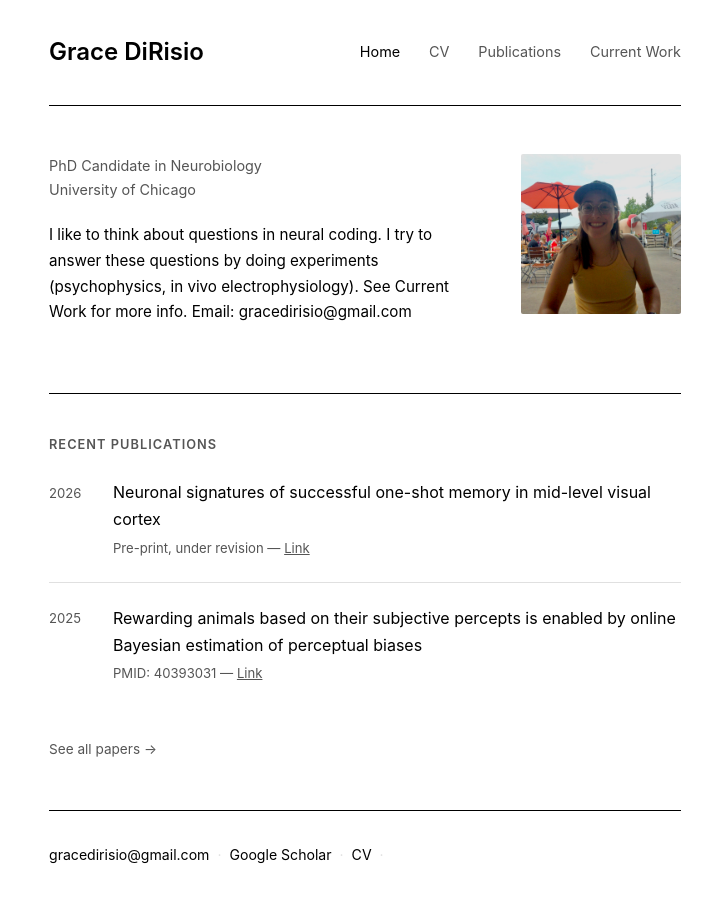
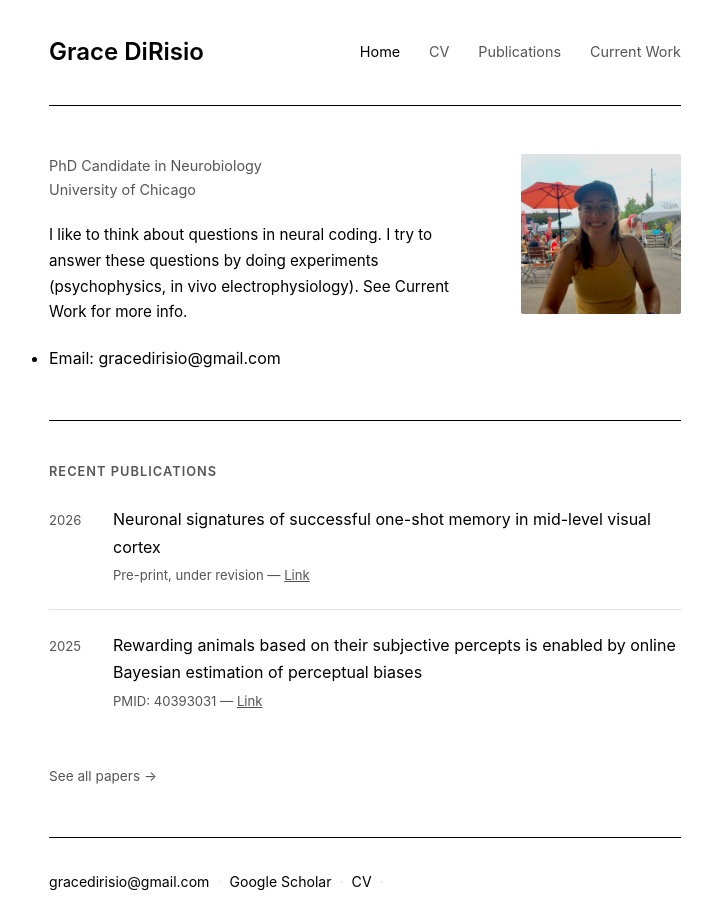
Before and after one commit to gracedirisio/gracedirisio.github.io, a plain HTML site: page index.html in a window 1280 px wide. Shown: the whole page, without its empty margins (275-987 px from the left). Before the commit the page ends 891 px from the top, so only its background shows below. Drawn offline with Linux system fonts and the light colour scheme; a web font is replaced by a local one.

Commit message:
add email
Updated bio section to include email in a list format.

```diff
--- a/index.html
+++ b/index.html
@@ -25,7 +25,8 @@
         <p class="subtitle">PhD Candidate in Neurobiology<br>University of Chicago</p>
         <p class="bio">
           I like to think about questions in neural coding. I try to answer these questions by doing experiments (psychophysics, in vivo electrophysiology).
-          See Current Work for more info. Email: gracedirisio@gmail.com
+          See Current Work for more info.
+          <ul> <li>Email: gracedirisio@gmail.com <ul>
         </p>
 
       </div>
```
